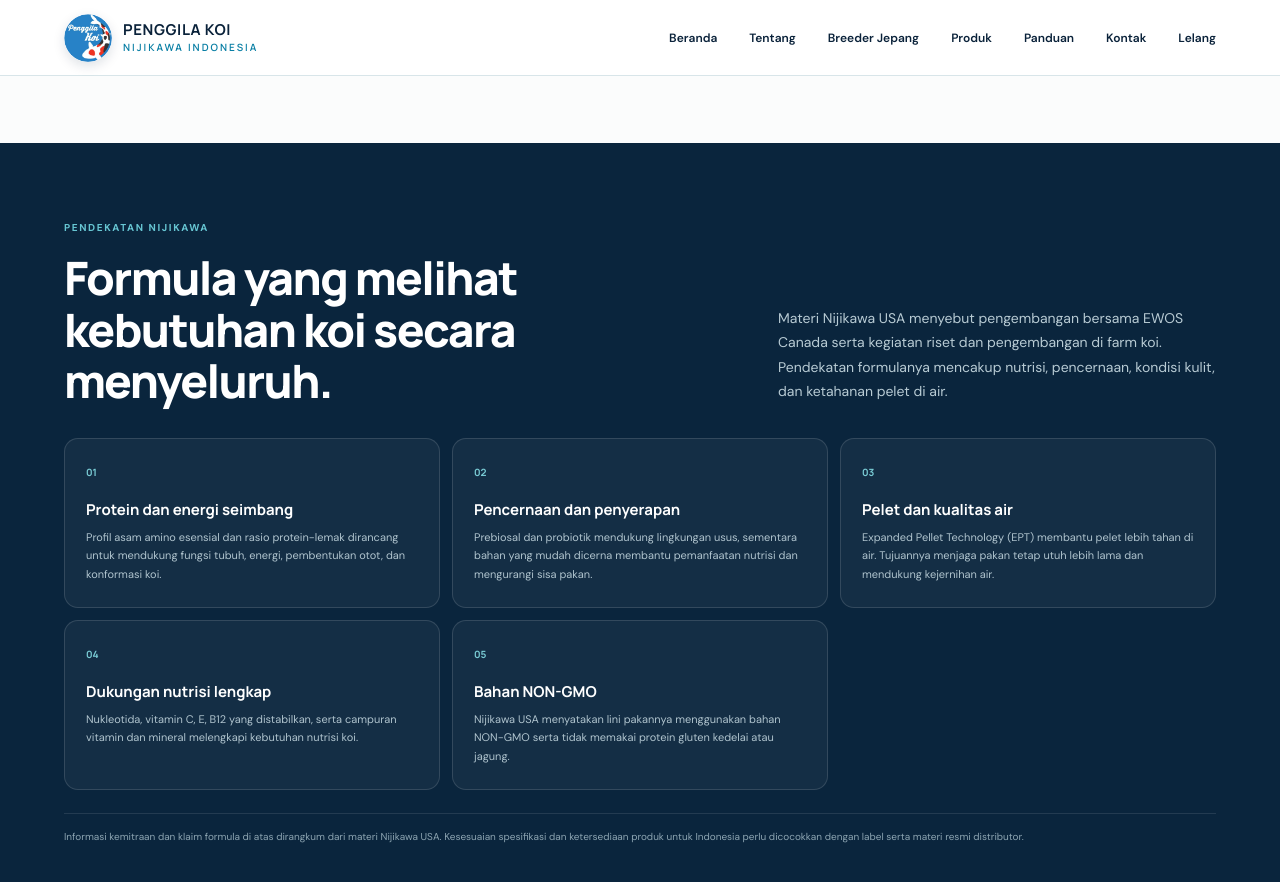
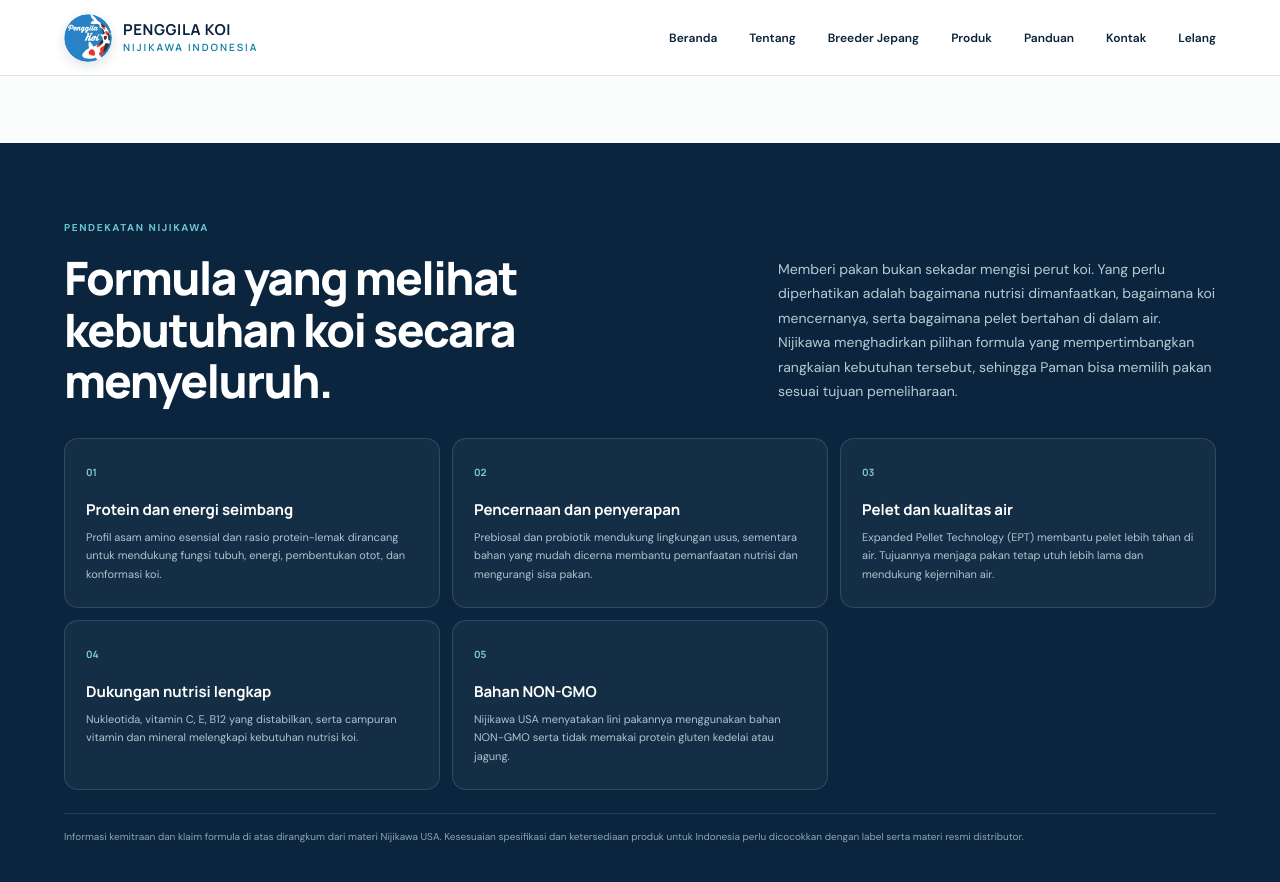
Before and after one commit to cahyonohadi2000/PenggilaKoi, a Jekyll site: the page nijikawa/index.html, which Jekyll copies as it is, in a window 1280 px wide and 900 px high, scrolled down 1531 px. Shown: the top 882 px of the window. Built offline with Jekyll 4.4.1, drawn with Linux system fonts in a browser that asks for light colours.

Commit message:
Rewrite Nijikawa formula introduction

```diff
--- a/nijikawa/index.html
+++ b/nijikawa/index.html
@@ -76,7 +76,7 @@
     <section class="niji-values" id="tentang" aria-labelledby="about-title">
       <div class="niji-section-heading niji-about-heading">
         <div><p class="niji-eyebrow">PENDEKATAN NIJIKAWA</p><h2 id="about-title">Formula yang melihat kebutuhan koi secara menyeluruh.</h2></div>
-        <p>Materi Nijikawa USA menyebut pengembangan bersama EWOS Canada serta kegiatan riset dan pengembangan di farm koi. Pendekatan formulanya mencakup nutrisi, pencernaan, kondisi kulit, dan ketahanan pelet di air.</p>
+        <p>Memberi pakan bukan sekadar mengisi perut koi. Yang perlu diperhatikan adalah bagaimana nutrisi dimanfaatkan, bagaimana koi mencernanya, serta bagaimana pelet bertahan di dalam air. Nijikawa menghadirkan pilihan formula yang mempertimbangkan rangkaian kebutuhan tersebut, sehingga Paman bisa memilih pakan sesuai tujuan pemeliharaan.</p>
       </div>
       <div class="niji-formula-grid">
         <article><span>01</span><h3>Protein dan energi seimbang</h3><p>Profil asam amino esensial dan rasio protein-lemak dirancang untuk mendukung fungsi tubuh, energi, pembentukan otot, dan konformasi koi.</p></article>
```
